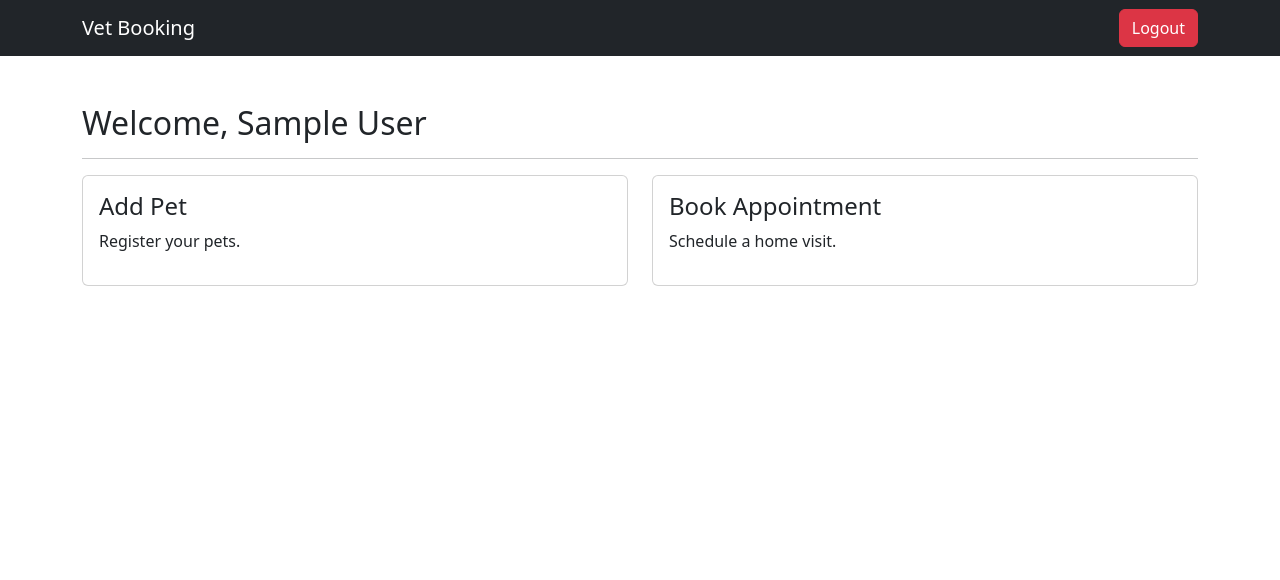
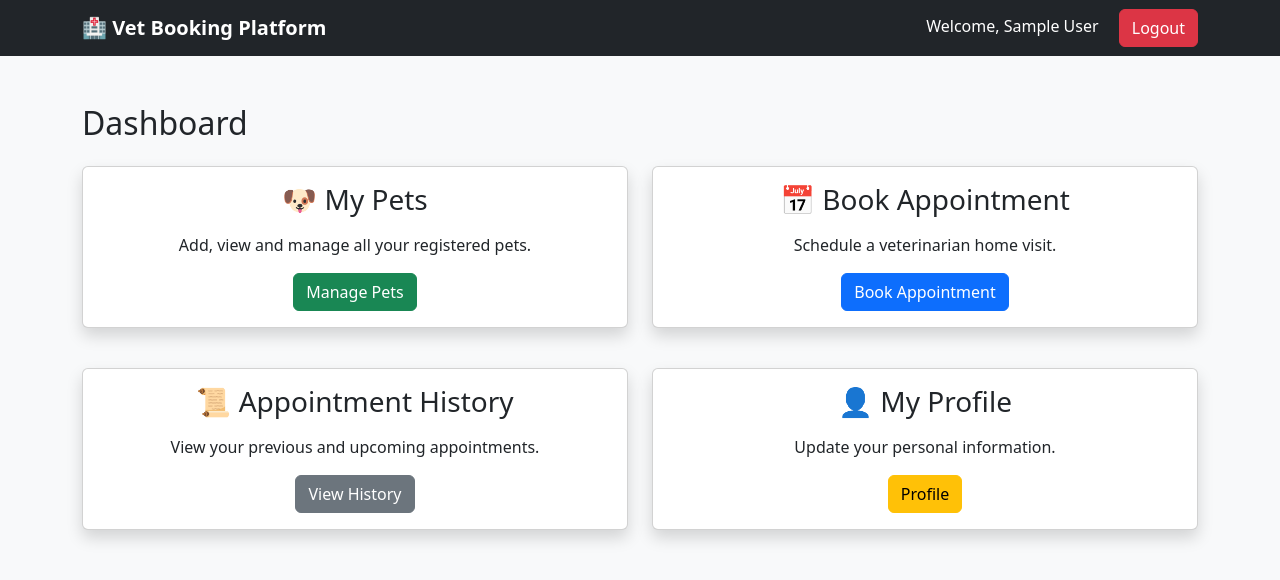
Before and after one commit to adityajonnalagadda/VetBooking, a Flask app: page /dashboard in a window 1280 px wide. Shown: the top 580 px of the page. Run offline with Flask 3, Linux system fonts and the light colour scheme; the visitor is signed in with stand-in values (Sample User, id 1).

Commit message:
New Functions

```diff
--- a/app.py
+++ b/app.py
@@ -117,6 +117,87 @@ def dashboard():
         fullname=session["fullname"]
     )
 
+@app.route("/pets")
+def pets():
+
+    if "user_id" not in session:
+        return redirect(url_for("login"))
+
+    conn = get_connection()
+    cursor = conn.cursor()
+
+    cursor.execute(
+        """
+        SELECT *
+        FROM pets
+        WHERE user_id=%s
+        ORDER BY id DESC
+        """,
+        (session["user_id"],)
+    )
+
+    pet_list = cursor.fetchall()
+
+    cursor.close()
+    conn.close()
+
+    return render_template(
+        "pets.html",
+        pets=pet_list
+    )
+
+@app.route("/add_pet", methods=["GET", "POST"])
+def add_pet():
+
+    if "user_id" not in session:
+        return redirect(url_for("login"))
+
+    if request.method == "POST":
+
+        pet_name = request.form["pet_name"]
+        species = request.form["species"]
+        breed = request.form["breed"]
+        age = request.form["age"]
+        weight = request.form["weight"]
+        medical_notes = request.form["medical_notes"]
+
+        conn = get_connection()
+        cursor = conn.cursor()
+
+        cursor.execute(
+            """
+            INSERT INTO pets
+            (
+                user_id,
+                pet_name,
+                species,
+                breed,
+                age,
+                weight,
+                medical_notes
+            )
+            VALUES
+            (%s,%s,%s,%s,%s,%s,%s)
+            """,
+            (
+                session["user_id"],
+                pet_name,
+                species,
+                breed,
+                age,
+                weight,
+                medical_notes
+            )
+        )
+
+        cursor.close()
+        conn.close()
+
+        flash("Pet Added Successfully")
+
+        return redirect(url_for("pets"))
+
+    return render_template("add_pet.html")
 
 @app.route("/logout")
 def logout():
--- a/templates/dashboard.html
+++ b/templates/dashboard.html
@@ -1,7 +1,11 @@
 <!DOCTYPE html>
-<html>
+<html lang="en">
 
 <head>
+
+    <meta charset="UTF-8">
+
+    <meta name="viewport" content="width=device-width, initial-scale=1.0">
 
     <title>Dashboard</title>
 
@@ -9,25 +13,27 @@
 
 </head>
 
-<body>
+<body class="bg-light">
 
 <nav class="navbar navbar-dark bg-dark">
 
     <div class="container">
 
-<a class="navbar-brand">
-
-Vet Booking
-
+        <a class="navbar-brand fw-bold">
+            🏥 Vet Booking Platform
         </a>
 
-<a
-href="/logout"
-class="btn btn-danger">
+        <div>
 
+            <span class="text-white me-3">
+                Welcome, {{ fullname }}
+            </span>
+
+            <a href="/logout" class="btn btn-danger">
                 Logout
+            </a>
 
-</a>
+        </div>
 
     </div>
 
@@ -35,27 +41,29 @@ Logout
 
 <div class="container mt-5">
 
-<h2>
-
-Welcome,
-
-{{ fullname }}
-
+    <h2 class="mb-4">
+        Dashboard
     </h2>
 
-<hr>
-
-<div class="row">
+    <div class="row g-4">
 
         <div class="col-md-6">
 
-<div class="card">
+            <div class="card shadow h-100">
 
-<div class="card-body">
+                <div class="card-body text-center">
 
-<h4>Add Pet</h4>
+                    <h3>
+                        🐶 My Pets
+                    </h3>
 
-<p>Register your pets.</p>
+                    <p class="mt-3">
+                        Add, view and manage all your registered pets.
+                    </p>
+
+                    <a href="/pets" class="btn btn-success">
+                        Manage Pets
+                    </a>
 
                 </div>
 
@@ -65,13 +73,73 @@ Welcome,
 
         <div class="col-md-6">
 
-<div class="card">
+            <div class="card shadow h-100">
 
-<div class="card-body">
+                <div class="card-body text-center">
 
-<h4>Book Appointment</h4>
+                    <h3>
+                        📅 Book Appointment
+                    </h3>
 
-<p>Schedule a home visit.</p>
+                    <p class="mt-3">
+                        Schedule a veterinarian home visit.
+                    </p>
+
+                    <a href="#" class="btn btn-primary">
+                        Book Appointment
+                    </a>
+
+                </div>
+
+            </div>
+
+        </div>
+
+    </div>
+
+    <div class="row g-4 mt-3">
+
+        <div class="col-md-6">
+
+            <div class="card shadow h-100">
+
+                <div class="card-body text-center">
+
+                    <h3>
+                        📜 Appointment History
+                    </h3>
+
+                    <p class="mt-3">
+                        View your previous and upcoming appointments.
+                    </p>
+
+                    <a href="#" class="btn btn-secondary">
+                        View History
+                    </a>
+
+                </div>
+
+            </div>
+
+        </div>
+
+        <div class="col-md-6">
+
+            <div class="card shadow h-100">
+
+                <div class="card-body text-center">
+
+                    <h3>
+                        👤 My Profile
+                    </h3>
+
+                    <p class="mt-3">
+                        Update your personal information.
+                    </p>
+
+                    <a href="#" class="btn btn-warning">
+                        Profile
+                    </a>
 
                 </div>
 
```
Also changed, not shown: templates/add_pet.html (+143 -0 lines), templates/pets.html (added, +109 -0 lines). Lines whose indentation alone changed are shown as unchanged.
